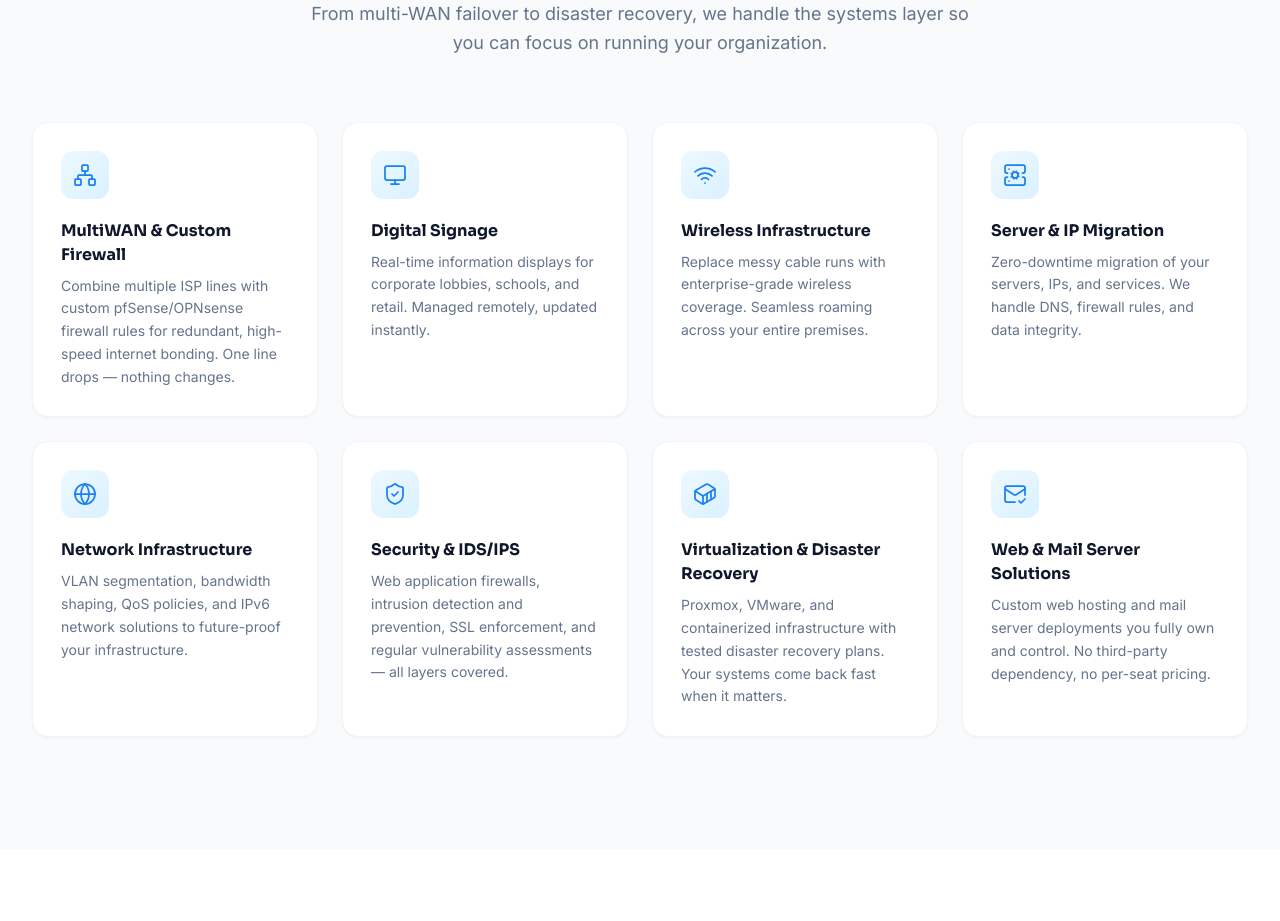
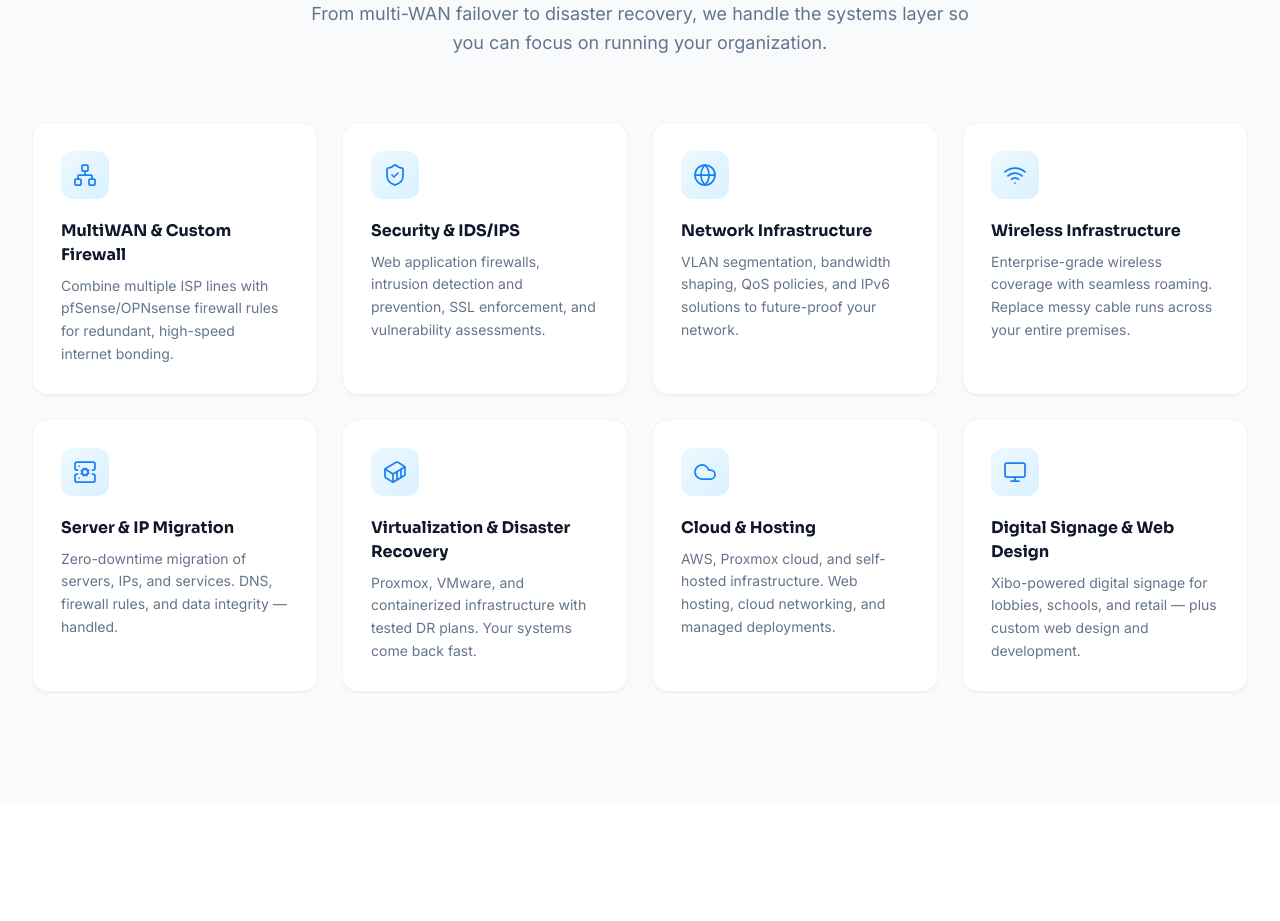
Before and after one commit to fyruz85/scanvx, a React (Vite) app: page / in a window 1280 px wide. Shown: the part 1060-1981 px from the top of the page. Built offline with nearby package versions, Linux system fonts and the light colour scheme.

Commit message:
feat: final 8 services — add cloud/hosting, web design, drop mail server

```diff
--- a/src/components/Services.tsx
+++ b/src/components/Services.tsx
@@ -6,7 +6,7 @@ import {
   ShieldCheck,
   Globe,
   Container,
-  MailCheck,
+  Cloud,
   type LucideIcon,
 } from 'lucide-react';
 import { SectionHeading } from './SectionHeading';
@@ -23,49 +23,49 @@ const services: Service[] = [
     icon: Network,
     title: 'MultiWAN & Custom Firewall',
     description:
-      'Combine multiple ISP lines with custom pfSense/OPNsense firewall rules for redundant, high-speed internet bonding. One line drops — nothing changes.',
+      'Combine multiple ISP lines with pfSense/OPNsense firewall rules for redundant, high-speed internet bonding.',
   },
   {
-    icon: Monitor,
-    title: 'Digital Signage',
+    icon: ShieldCheck,
+    title: 'Security & IDS/IPS',
     description:
-      'Real-time information displays for corporate lobbies, schools, and retail. Managed remotely, updated instantly.',
+      'Web application firewalls, intrusion detection and prevention, SSL enforcement, and vulnerability assessments.',
+  },
+  {
+    icon: Globe,
+    title: 'Network Infrastructure',
+    description:
+      'VLAN segmentation, bandwidth shaping, QoS policies, and IPv6 solutions to future-proof your network.',
   },
   {
     icon: Wifi,
     title: 'Wireless Infrastructure',
     description:
-      'Replace messy cable runs with enterprise-grade wireless coverage. Seamless roaming across your entire premises.',
+      'Enterprise-grade wireless coverage with seamless roaming. Replace messy cable runs across your entire premises.',
   },
   {
     icon: ServerCog,
     title: 'Server & IP Migration',
     description:
-      'Zero-downtime migration of your servers, IPs, and services. We handle DNS, firewall rules, and data integrity.',
-  },
-  {
-    icon: Globe,
-    title: 'Network Infrastructure',
-    description:
-      'VLAN segmentation, bandwidth shaping, QoS policies, and IPv6 network solutions to future-proof your infrastructure.',
-  },
-  {
-    icon: ShieldCheck,
-    title: 'Security & IDS/IPS',
-    description:
-      'Web application firewalls, intrusion detection and prevention, SSL enforcement, and regular vulnerability assessments — all layers covered.',
+      'Zero-downtime migration of servers, IPs, and services. DNS, firewall rules, and data integrity — handled.',
   },
   {
     icon: Container,
     title: 'Virtualization & Disaster Recovery',
     description:
-      'Proxmox, VMware, and containerized infrastructure with tested disaster recovery plans. Your systems come back fast when it matters.',
+      'Proxmox, VMware, and containerized infrastructure with tested DR plans. Your systems come back fast.',
   },
   {
-    icon: MailCheck,
-    title: 'Web & Mail Server Solutions',
+    icon: Cloud,
+    title: 'Cloud & Hosting',
     description:
-      'Custom web hosting and mail server deployments you fully own and control. No third-party dependency, no per-seat pricing.',
+      'AWS, Proxmox cloud, and self-hosted infrastructure. Web hosting, cloud networking, and managed deployments.',
+  },
+  {
+    icon: Monitor,
+    title: 'Digital Signage & Web Design',
+    description:
+      'Xibo-powered digital signage for lobbies, schools, and retail — plus custom web design and development.',
   },
 ];
 
```
